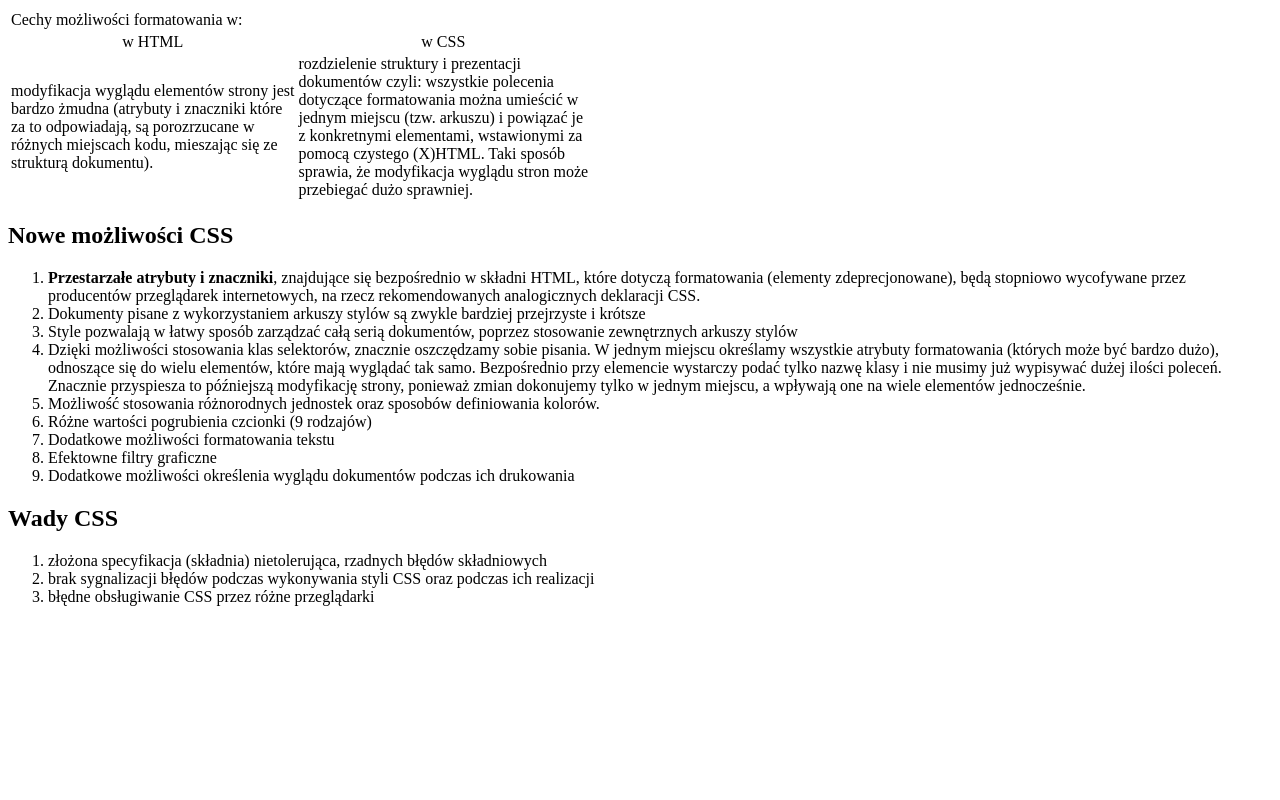
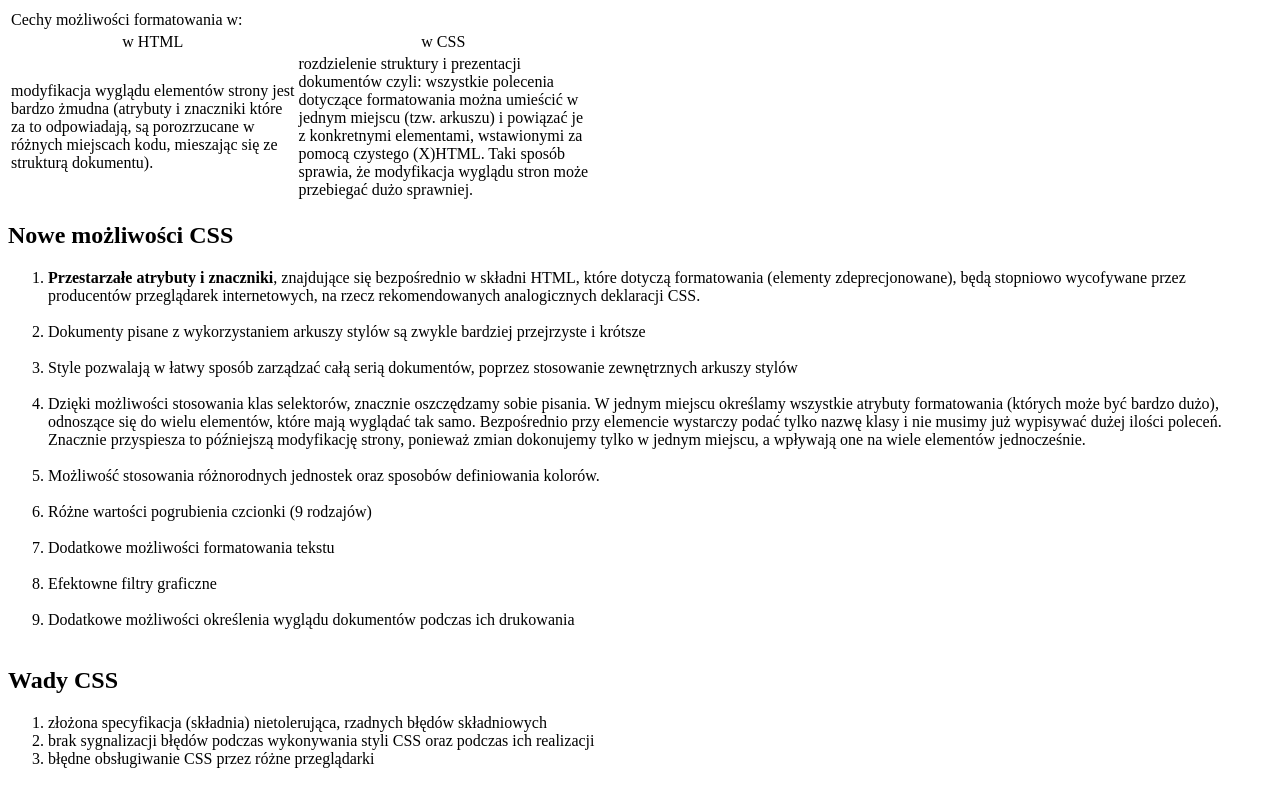
Before and after one commit to KrychXII/css.github.io, a plain HTML site: page zad3_Debinski.html in a window 1280 px wide. Drawn offline with Linux system fonts and the light colour scheme.

Commit message:
Update zad3_Debinski.html

```diff
--- a/zad3_Debinski.html
+++ b/zad3_Debinski.html
@@ -40,11 +40,11 @@
                 dotyczą formatowania (elementy zdeprecjonowane), będą stopniowo wycofywane przez
                 producentów przeglądarek internetowych, na rzecz rekomendowanych analogicznych
                 deklaracji CSS.
-            </li>
+            </li><br>
 
-            <li>Dokumenty pisane z wykorzystaniem arkuszy stylów są zwykle bardziej przejrzyste i krótsze </li>
+            <li>Dokumenty pisane z wykorzystaniem arkuszy stylów są zwykle bardziej przejrzyste i krótsze</li><br>
 
-            <li>Style pozwalają w łatwy sposób zarządzać całą serią dokumentów, poprzez stosowanie zewnętrznych arkuszy stylów</li>
+            <li>Style pozwalają w łatwy sposób zarządzać całą serią dokumentów, poprzez stosowanie zewnętrznych arkuszy stylów</li><br>
 
             <li> Dzięki możliwości stosowania klas selektorów, znacznie oszczędzamy sobie pisania. W
                 jednym miejscu określamy wszystkie atrybuty formatowania (których może być bardzo
@@ -52,17 +52,17 @@
                 elemencie wystarczy podać tylko nazwę klasy i nie musimy już wypisywać dużej ilości
                 poleceń. Znacznie przyspiesza to późniejszą modyfikację strony, ponieważ zmian
                 dokonujemy tylko w jednym miejscu, a wpływają one na wiele elementów jednocześnie.
-            </li>
+            </li><br>
 
-            <li>Możliwość stosowania różnorodnych jednostek oraz sposobów definiowania kolorów.</li>
+            <li>Możliwość stosowania różnorodnych jednostek oraz sposobów definiowania kolorów.</li><br>
 
-            <li>Różne wartości pogrubienia czcionki (9 rodzajów)</li>
+            <li>Różne wartości pogrubienia czcionki (9 rodzajów)</li><br>
 
-            <li>Dodatkowe możliwości formatowania tekstu</li>
+            <li>Dodatkowe możliwości formatowania tekstu</li><br>
 
-            <li>Efektowne filtry graficzne</li>
+            <li>Efektowne filtry graficzne</li><br>
 
-            <li>Dodatkowe możliwości określenia wyglądu dokumentów podczas ich drukowania</li>
+            <li>Dodatkowe możliwości określenia wyglądu dokumentów podczas ich drukowania</li><br>
 
         </ol>
 
```
